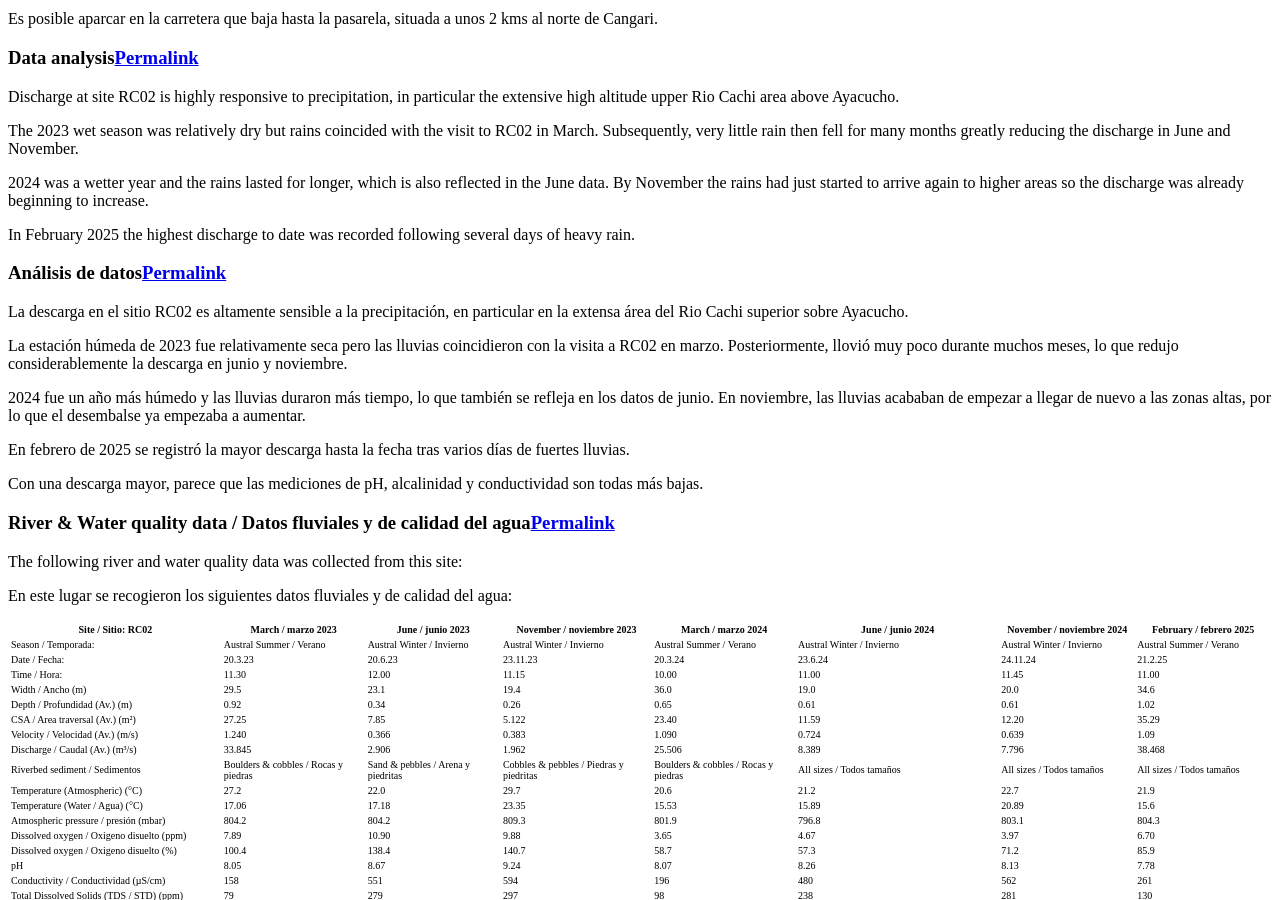
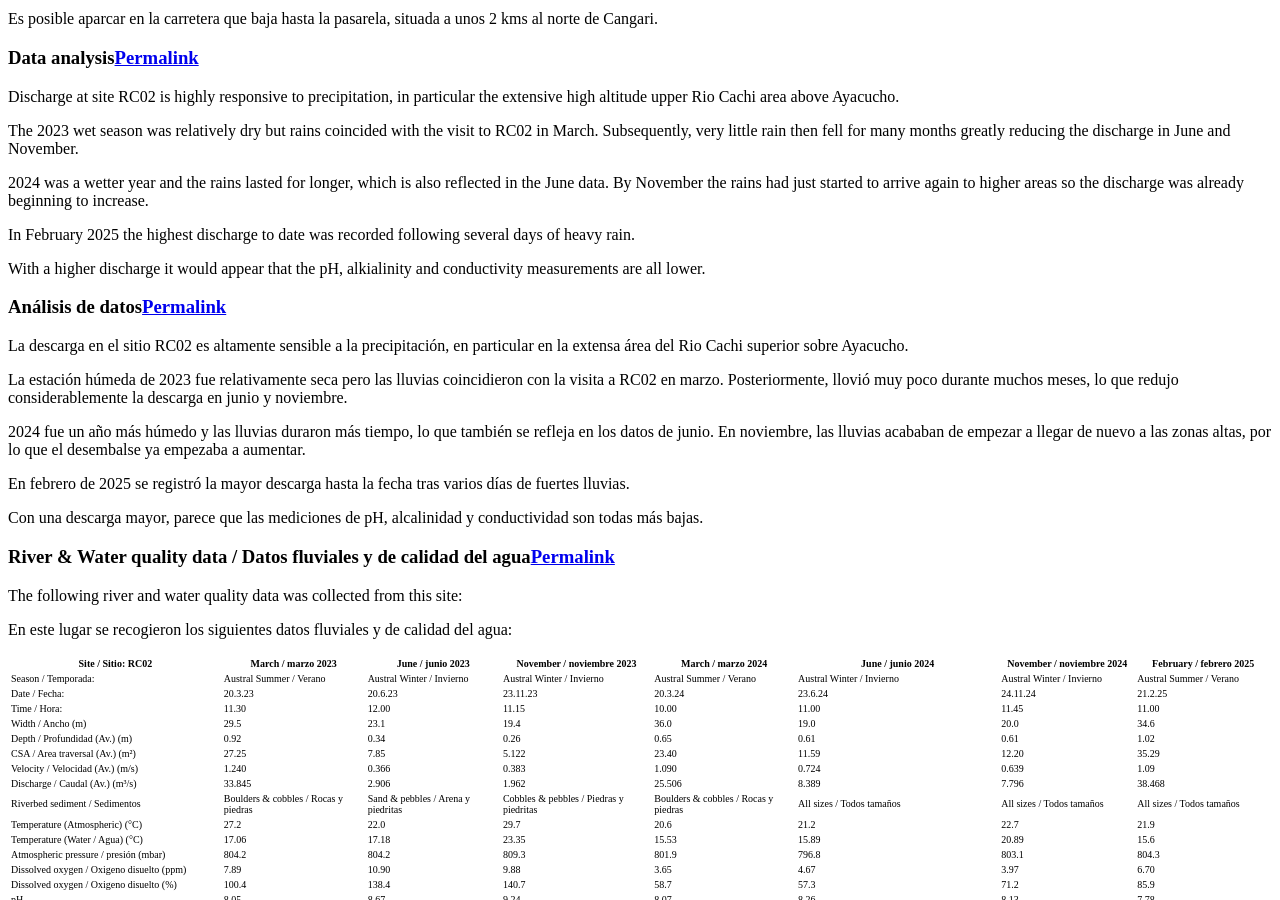
Before and after one commit to HVLepage/cavep-unah, a Jekyll site: the page built from _docs/site-network/RC02.md, in a window 1280 px wide and 900 px high, scrolled down 2376 px. Built offline with Jekyll 4.4.1, drawn with Linux system fonts in a browser that asks for light colours; comment, search, counter and statistics services are not loaded.

Commit message:
Update RC02.md

```diff
--- a/_docs/site-network/RC02.md
+++ b/_docs/site-network/RC02.md
@@ -63,6 +63,7 @@ The 2023 wet season was relatively dry but rains coincided with the visit to RC0
 
 In February 2025 the highest discharge to date was recorded following several days of heavy rain.
 
+With a higher discharge it would appear that the pH, alkialinity and conductivity measurements are all lower.
 
 
 ### Análisis de datos
```
